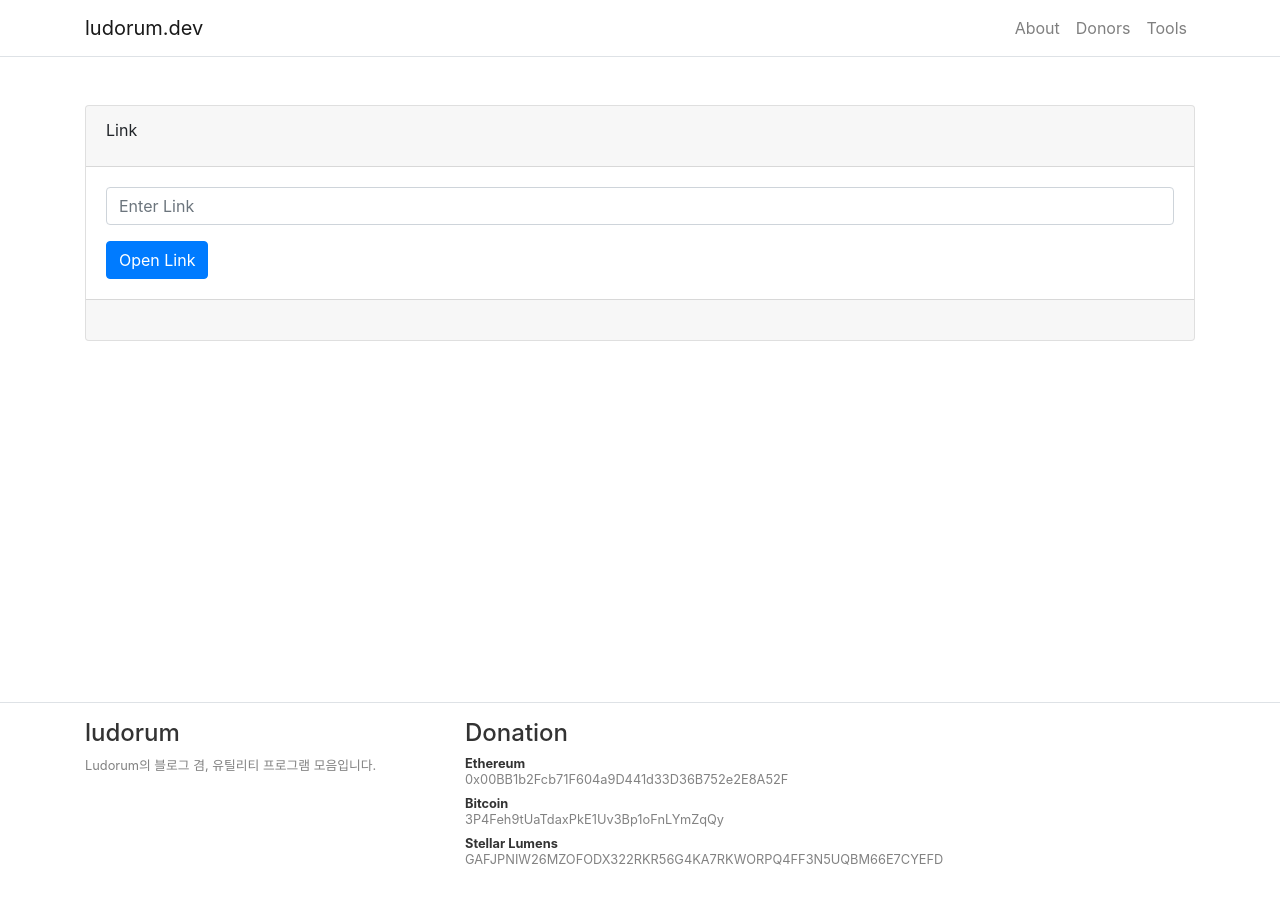
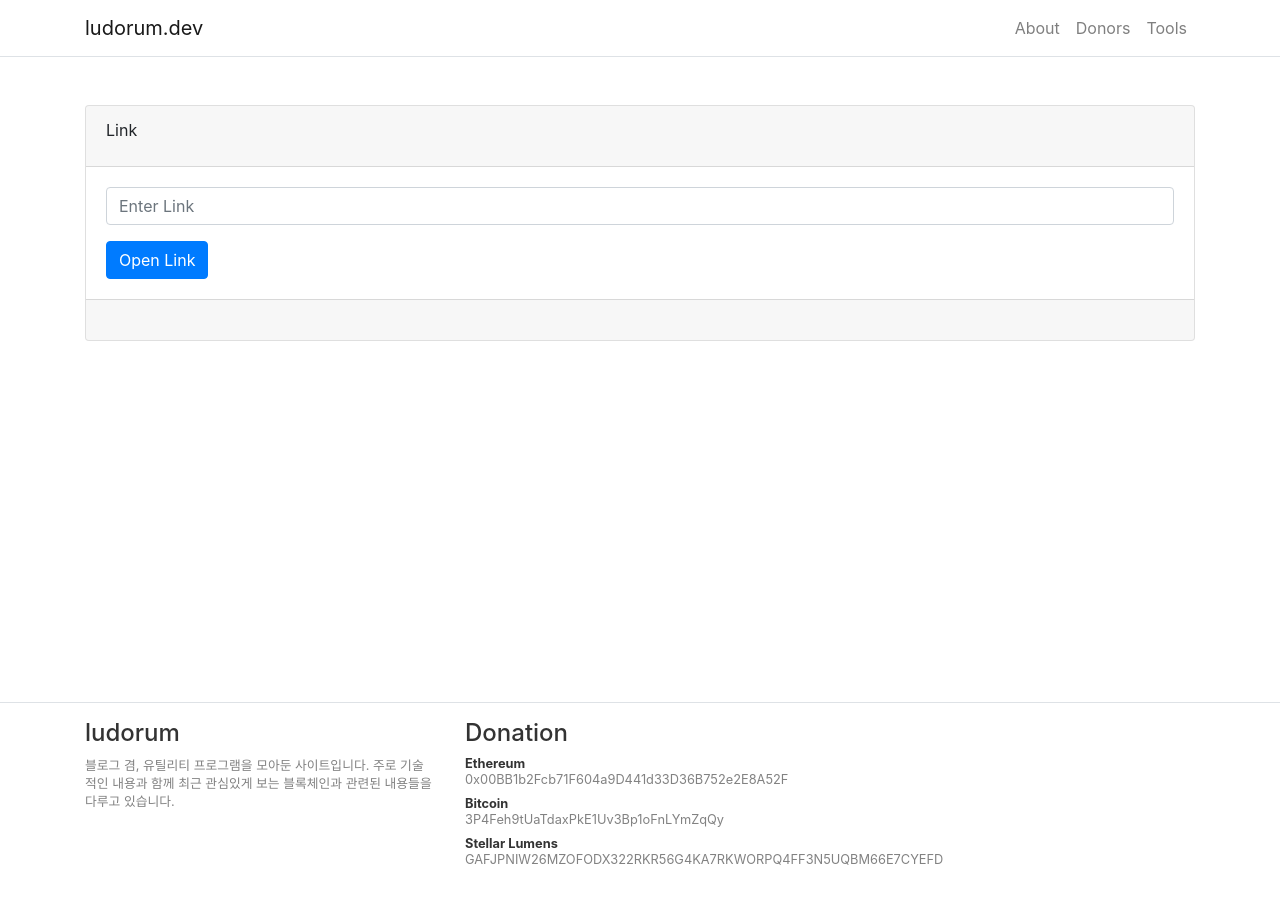
Before and after one commit to ludorumjeoun/tools, a Jekyll site: the page built from _tools/link.html, in a window 1280 px wide. Built offline with Jekyll 4.4.1, drawn with Linux system fonts in a browser that asks for light colours; nearby versions of some CDN libraries.

```diff
--- a/_config.yml
+++ b/_config.yml
@@ -17,7 +17,8 @@ title: ludorum.dev
 author: ludorum
 email: ludorum@pm.com
 description: >- # this means to ignore newlines until "baseurl:"
-  Ludorum의 블로그 겸, 유틸리티 프로그램 모음입니다.
+  블로그 겸, 유틸리티 프로그램을 모아둔 사이트입니다.
+  주로 기술적인 내용과 함께 최근 관심있게 보는 블록체인과 관련된 내용들을 다루고 있습니다.
 baseurl: "" # the subpath of your site, e.g. /blog
 url: "https://ludorum.dev" # the base hostname & protocol for your site, e.g. http://example.com
 twitter_username: ludorumx
--- a/_includes/donation.html
+++ b/_includes/donation.html
@@ -1,3 +1,4 @@
+<small>다른 암호화폐로 후원하시려는 경우 미리 알려주세요.</small>
 <ul>
 {% for address in site.data.address %}
 <li class="sans"><b>{{ address.symbol }}</b> <a href="{{ address.explorer_account }}{{ address.address }}" target="_blank"><code>{{ address.address }}</code></a></li>
--- a/assets/main.scss
+++ b/assets/main.scss
@@ -8,15 +8,15 @@ body {
     font-family: 'Noto Serif KR', serif;
 }
 .donation-list {
-    font-size: 13px;
     list-style: none;
     margin-left: 0;
 }
 .donor-list {
     display: flex;
+    flex-wrap: wrap;
     .donor-item {
         max-width: 240px;
-        width: calc(33.3% - 20px);
+        width: calc(33.3% - 22px);
         height: 120px;
         background: #fafafa;
         border: 1px solid #eee;
@@ -29,9 +29,29 @@ body {
         justify-content: stretch;
     }
 }
+@media screen and (max-width: 800px) {
+    .donor-list {
+        .donor-item {
+            width: calc(50% - 22px);
+        }
+    }
+}
 .sans {
     font-family: 'Gothic A1', sans-serif;
 }
 .small {
     font-size: 13px;
 }
+.x-small {
+    font-size: 10px;
+}
+.grey  {
+    color: #828282;
+    &:visited {
+        color: #828282;
+    }
+}
+.no-list-style {
+    list-style: none;
+    margin-left: 0;
+}
```
Also changed, not shown: _includes/donor_list.html (+2 -10 lines), _includes/footer.html (+11 -15 lines).
